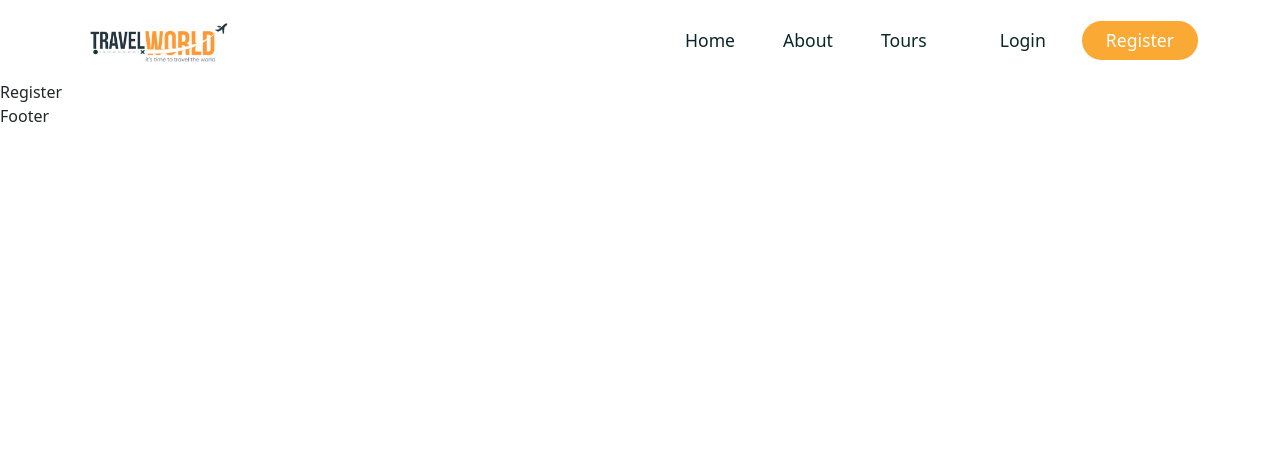
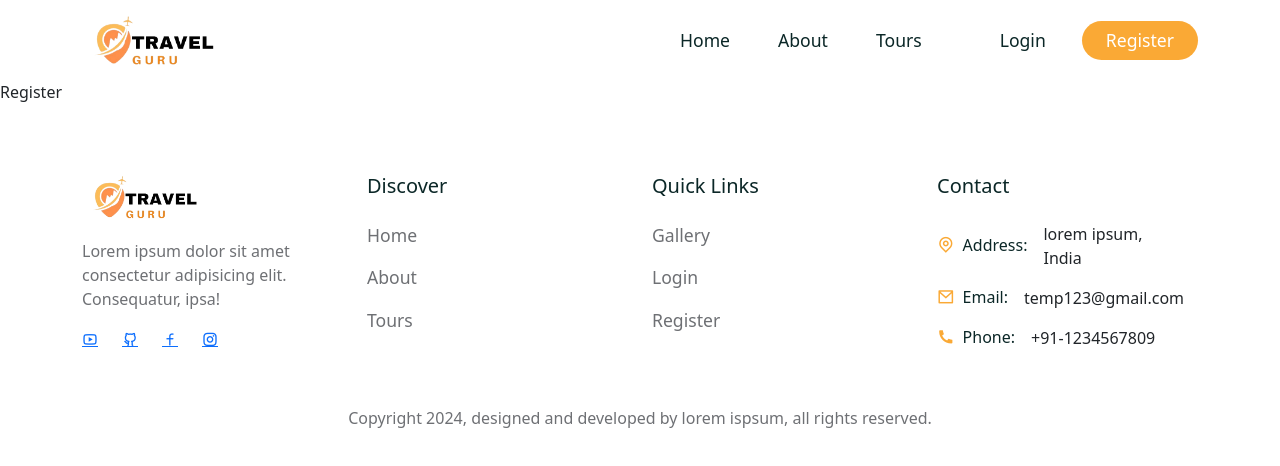
Before and after one commit to nandinidmn/Tour_Guru_Mern, a React (Create React App) app in the folder frontend/: page /register in a window 1280 px wide. Shown: the top 466 px of the page. Built offline with nearby package versions, Linux system fonts and the light colour scheme; a web font is replaced by a local one.

Commit message:
footer added

```diff
--- a/frontend/src/components/Footer/Footer.jsx
+++ b/frontend/src/components/Footer/Footer.jsx
@@ -1,8 +1,145 @@
 import React from 'react'
+import "./footer.css";
+
+import { Container, Row, Col, ListGroup, ListGroupItem } from "reactstrap";
+import { Link } from "react-router-dom";
+
+import logo from "../../assets/images/logo.png";
+
+const quick__links = [
+  {
+    path: '/home',
+    display: 'Home'
+  },
+  {
+    path: '/about',
+    display: 'About'
+  },
+  {
+    path: '/tours',
+    display: 'Tours'
+  },
+]
+
+const quick__links2 = [
+  {
+    path: '/gallery',
+    display: 'Gallery'
+  },
+  {
+    path: '/login',
+    display: 'Login'
+  },
+  {
+    path: '/register',
+    display: 'Register'
+  },
+]
+
 
 const Footer = () => {
+
+  const year = new Date().getFullYear();
+
   return (
-    <div>Footer</div>
+    <footer className='footer'>
+      <Container>
+        <Row>
+          <Col lg = "3">
+            <div className="logo">
+              <img src={logo} alt="" />
+              <p>Lorem ipsum dolor sit amet consectetur adipisicing elit.
+                Consequatur, ipsa!</p>
+
+                <div className="social__links d-flex align-items-center gap-4">
+                  <span>
+                    <Link to = "#"><i class = "ri-youtube-line"></i></Link>
+                  </span>
+
+                  <span>
+                    <Link to = "#"><i class = "ri-github-line"></i></Link>
+                  </span>
+
+                  <span>
+                    <Link to = "#"><i class = "ri-facebook-line"></i></Link>
+                  </span>
+
+                  <span>
+                    <Link to = "#"><i class = "ri-instagram-line"></i></Link>
+                  </span>
+                </div>
+            </div>
+          </Col>
+
+          <Col lg = "3">
+            <h5 className="footer__link-title">Discover</h5>
+            <ListGroup className='footer__quick-links'>
+              {
+                quick__links.map((item, index) => (
+                    <ListGroupItem key={index} className='ps-0 border-0'>
+                      <Link to={item.path}>{item.display}</Link>
+                    </ListGroupItem>
+                ))
+              }
+            </ListGroup>
+          </Col>
+
+          <Col lg = "3">
+            <h5 className="footer__link-title">Quick Links</h5>
+            <ListGroup className='footer__quick-links'>
+              {
+                quick__links2.map((item, index) => (
+                    <ListGroupItem key={index} className='ps-0 border-0'>
+                      <Link to={item.path}>{item.display}</Link>
+                    </ListGroupItem>
+                ))
+              }
+            </ListGroup>
+          </Col>
+
+          <Col lg = "3">
+          <h5 className="footer__link-title">Contact</h5>
+          <ListGroup className='footer__quick-links'>
+
+              <ListGroupItem className='ps-0 border-0 d-flex align-items-center gap-3'>
+                  <h6 className='mb-0 d-flex align-items-center gap-2'>
+                    <span>
+                      <i className='ri-map-pin-line'></i>
+                    </span>
+                    Address:
+                  </h6>
+                  <p className='mb-0'>lorem ipsum, India</p>
+              </ListGroupItem>
+
+              <ListGroupItem className='ps-0 border-0 d-flex align-items-center gap-3'>
+                  <h6 className='mb-0 d-flex align-items-center gap-2'>
+                    <span>
+                      <i className='ri-mail-line'></i>
+                    </span>
+                    Email:
+                  </h6>
+                  <p className='mb-0'>temp123@gmail.com</p>
+              </ListGroupItem>
+
+              <ListGroupItem className='ps-0 border-0 d-flex align-items-center gap-3'>
+                  <h6 className='mb-0 d-flex align-items-center gap-2'>
+                    <span>
+                      <i className='ri-phone-fill'></i>
+                    </span>
+                    Phone:
+                  </h6>
+                  <p className='mb-0'>+91-1234567809</p>
+              </ListGroupItem>
+
+            </ListGroup>
+          </Col>
+
+          <Col lg='12' className='text-center pt-5'>
+            <p className='copyright'>Copyright {year}, designed and developed by lorem ispsum, all rights reserved. </p>
+          </Col>
+        </Row>
+      </Container>
+    </footer>
   )
 }
 
--- /dev/null
+++ b/frontend/src/components/Footer/footer.css
@@ -0,0 +1,40 @@
+.footer {
+    padding-top: 70px;
+    padding-bottom: 30px;
+}
+
+.footer .logo img {
+    width: 50%;
+    margin-bottom: 1rem;
+}
+
+.footer .logo p {
+    color: var(--text-color);
+}
+
+.social__link span a {
+    text-decoration: none;
+    color: var(--heading-color);
+    font-size: 1.2rem;
+}
+
+.footer__link-title {
+    color: var(--heading-color);
+    margin-bottom: 1rem;
+}
+
+.footer__quick-links li a {
+    text-decoration: none;
+    color: var(--text-color);
+    font-size: 1.1rem;
+}
+
+.footer__quick-links h6 span i {
+    color: var(--secondary-color);
+    font-size: 1.1rem;
+}
+
+.copyright{
+    color: var(--text-color);
+    font-size: 1rem;
+}
--- a/frontend/src/components/Header/Header.jsx
+++ b/frontend/src/components/Header/Header.jsx
@@ -18,7 +18,6 @@
     path: '/tours',
     display: 'Tours'
   },
-
 ]
 
 const Header = () => {
```
Also changed, not shown: frontend/src/assets/images/logo.png.
